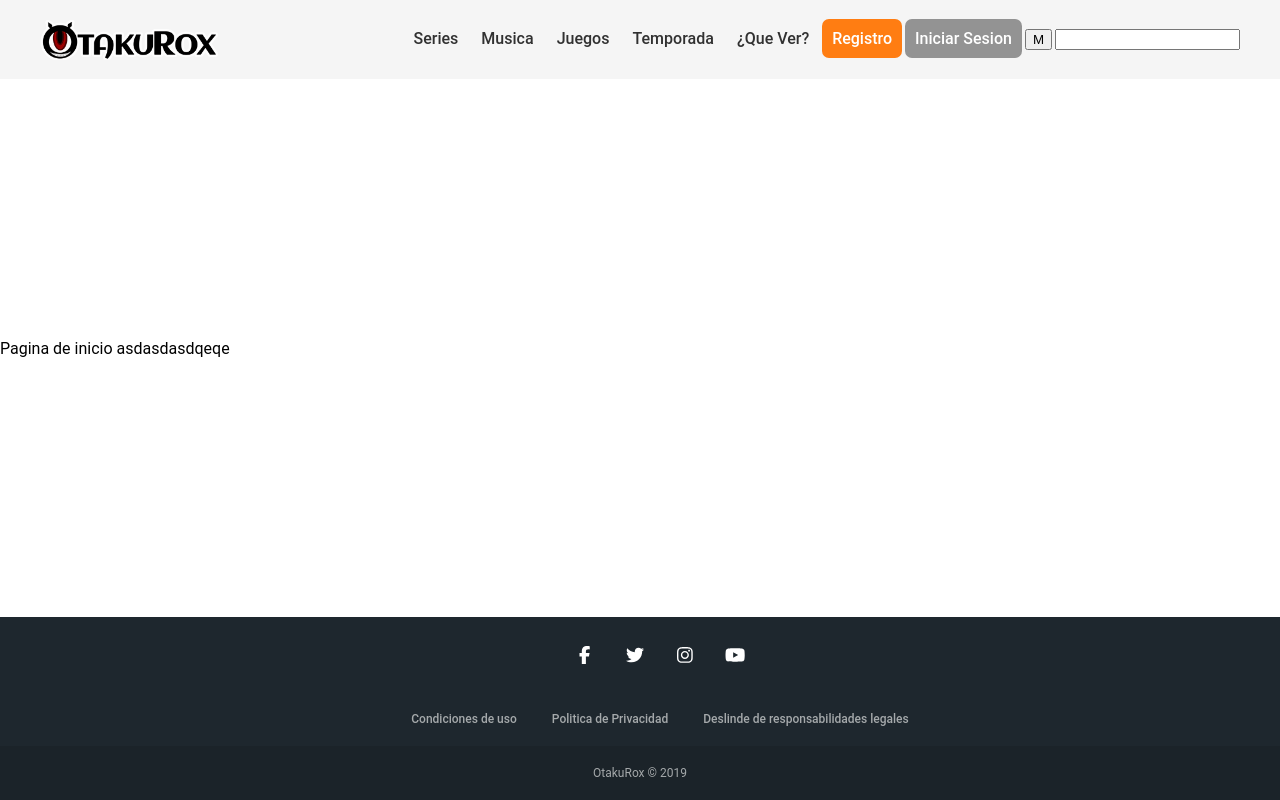
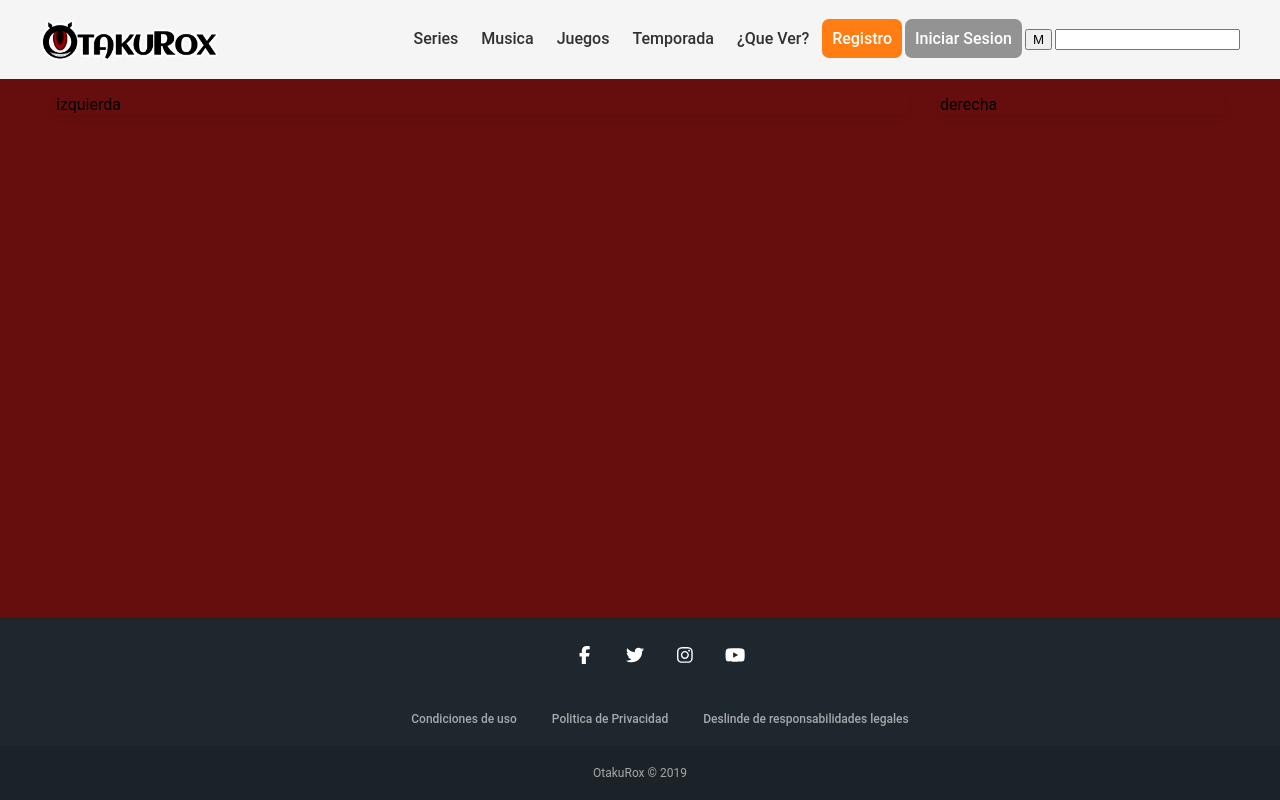
Before and after one commit to Cesar671/OtakuRoxClone, a React (Create React App) app: page / in a window 1280 px wide. Built offline with nearby package versions, Linux system fonts and the light colour scheme.

Commit message:
agregando estructura a secciones

```diff
--- a/src/global/templates/maintmplt.module.css
+++ b/src/global/templates/maintmplt.module.css
@@ -14,6 +14,7 @@
     }
 
     .main{
+        height: 100%;
         width: 100%
     }
 }
--- /dev/null
+++ b/src/pages/HomePage.css
@@ -0,0 +1,40 @@
+.container {
+  width: 100%;
+  height: 100%;
+  background: #660e0e;
+}
+.krs-flex {
+  display: flex;
+  flex-wrap: wrap;
+  justify-content: space-between;
+  align-items: flex-start;
+  margin: 0 auto;
+  width: 100%;
+  max-width: 1200px;
+}
+
+.container-left {
+  width: 100%;
+  margin: 16px;
+  box-shadow: 0 4px 8px rgba(0, 0, 0, 0.06);
+}
+
+.container-right {
+  width: 100%;
+  margin: 16px;
+  box-shadow: 0 4px 8px rgba(0, 0, 0, 0.06);
+}
+
+@media screen and (min-width: 992px) {
+  .krs-flex {
+    flex-wrap: nowrap;
+  }
+
+  .container-left {
+    width: 75%;
+  }
+
+  .container-right {
+    width: 25%;
+  }
+}
--- a/src/pages/HomePage.jsx
+++ b/src/pages/HomePage.jsx
@@ -1,13 +1,20 @@
-import React from 'react'
-import MainTmplt from '../global/templates/MainTmplt'
+import React from "react";
+import MainTmplt from "../global/templates/MainTmplt";
+import "./HomePage.css";
+import ContainerLeft from "./left/ContainerLeft";
+import ContainerRight from "./right/ContainerRight";
 
 const HomePage = () => {
   return (
     <MainTmplt>
-      <div>Pagina de inicio asdasdasdqeqe</div>
+      <div className="container">
+        <div className="krs-flex">
+          <ContainerLeft />
+          <ContainerRight />
+        </div>
+      </div>
     </MainTmplt>
+  );
+};
 
-  )
-}
-
-export default HomePage
+export default HomePage;
--- /dev/null
+++ b/src/pages/left/ContainerLeft.jsx
@@ -0,0 +1,22 @@
+import React from "react";
+import "./ContainerLeft.css";
+const ContainerLeft = () => {
+  return (
+    <div className="container-left">
+      izquierda
+      {/* <Seccion>
+        <HeadLine>
+          <h2>Ultimas Series Actualizadas</h2>
+        </HeadLine>
+        <BloqueSerie />
+        <NavigationLine>
+          <a href="#" title="Ultimas 100 actualizaciones de Series">
+            Ultimas 100 actualizaciones de Series
+          </a>
+        </NavigationLine>
+      </Seccion> */}
+    </div>
+  );
+};
+
+export default ContainerLeft;
--- /dev/null
+++ b/src/pages/right/ContainerRight.jsx
@@ -0,0 +1,16 @@
+import React from "react";
+import "./ContainerRight.css";
+
+const ContainerRight = () => {
+  return (
+    <div className="container-right">
+      derecha
+      {/* <EntradaDestacada />
+      <RecomendList />
+      <Categorias />
+      <Pedidos /> */}
+    </div>
+  );
+};
+
+export default ContainerRight;
```
Also changed, not shown: src/pages/left/ContainerLeft.css (added), src/pages/right/ContainerRight.css (added).
